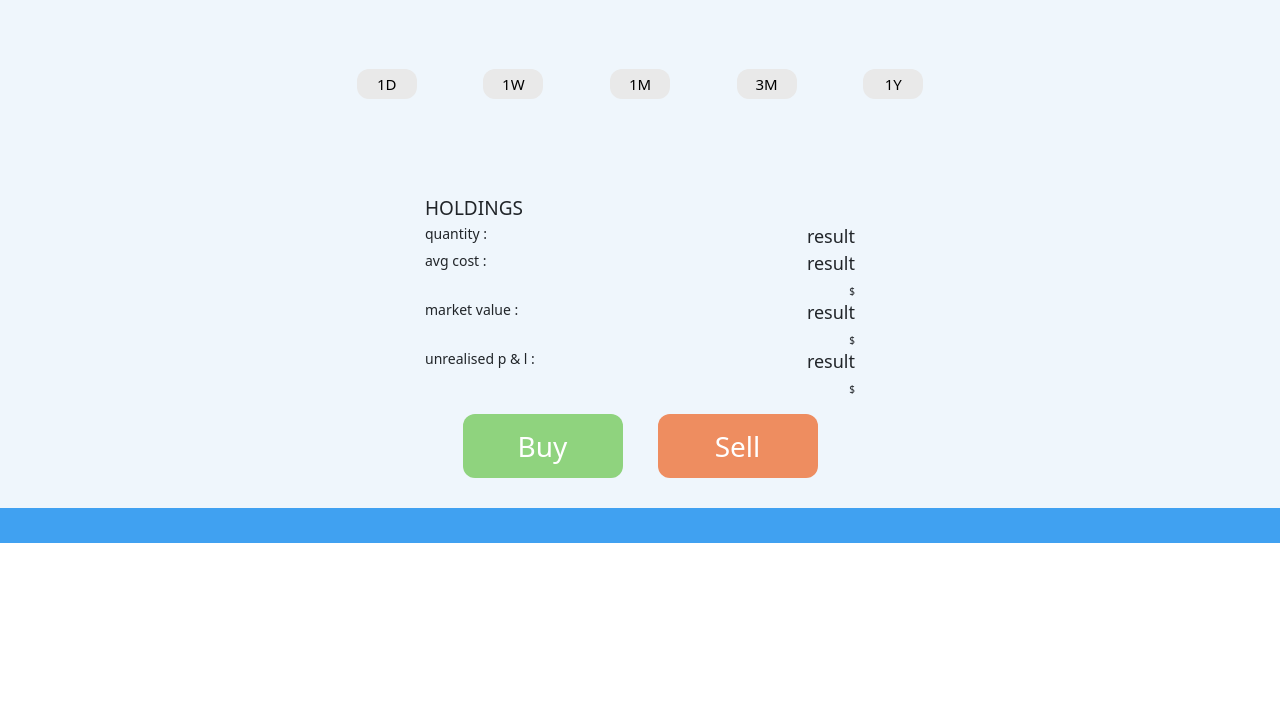
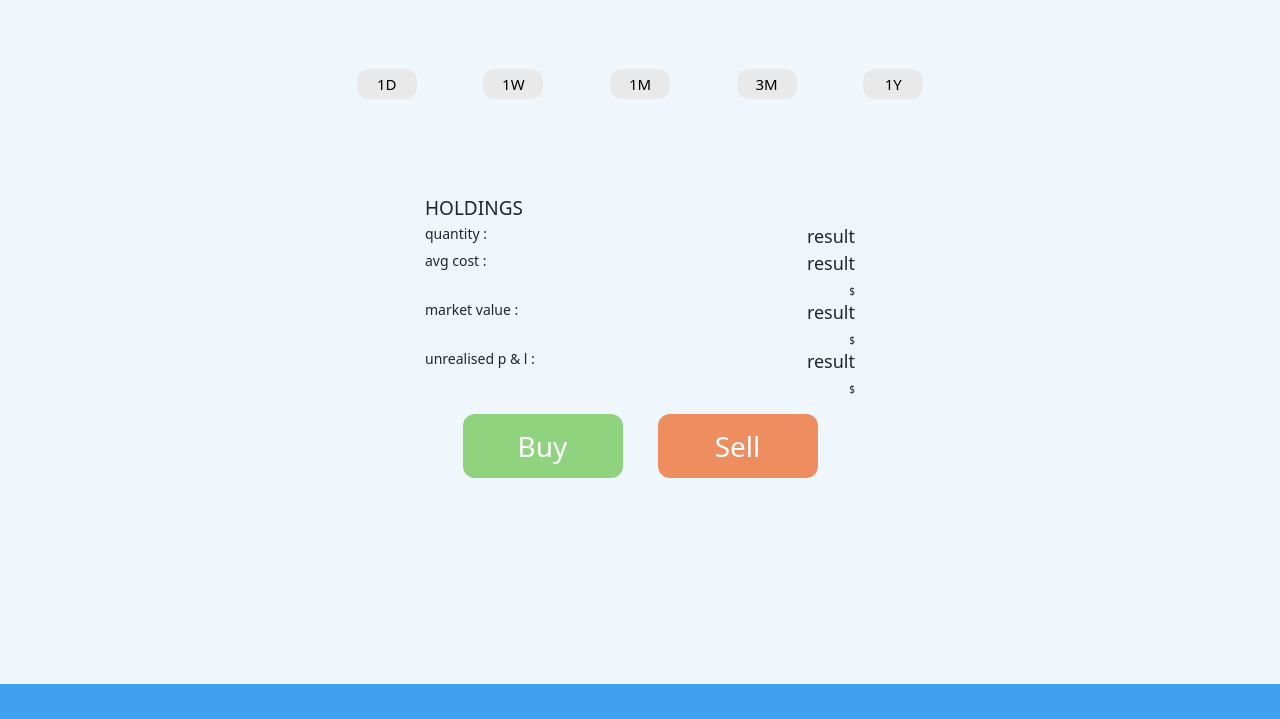
Before and after one commit to andretdr/financePlus, a Flask app: template templates/viewstock.html in a window 1280 px wide. Shown: the part 81-800 px from the top of the page. Run offline with Flask 3, Linux system fonts and the light colour scheme; the template is opened without the code that fills it, so the values that code supplies are empty.

Commit message:
fixing footer in view page

```diff
--- a/static/styles.css
+++ b/static/styles.css
@@ -43,7 +43,8 @@
 /** view page overide **/
 .page-format--view {
     background-color: rgb(239, 246, 252);
-    height: 100%;
+
+    min-height: calc(100vh - 115px);
     display: flex;
     flex-direction: column;
     justify-content: flex-start;
@@ -816,7 +817,7 @@
 
 /** absolute menu page for buy/sell */
 .buysell-menu {
-    position: fixed;
+    position: absolute;
     max-width: 600px;
     width: 90%;
     height: 550px;
```
Also changed, not shown: 1 other file.
